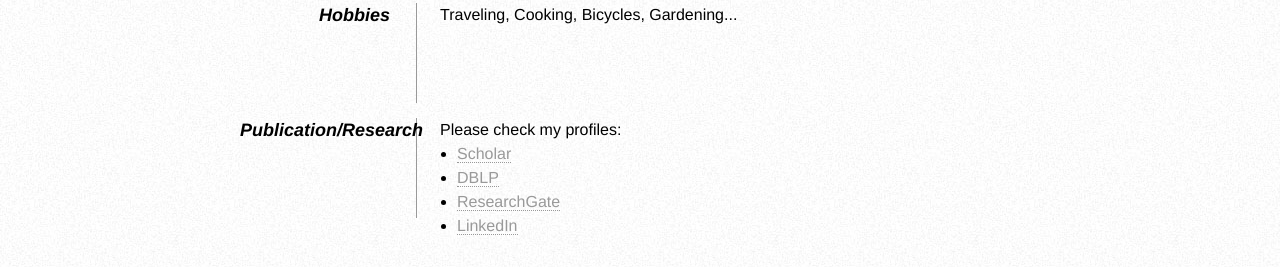
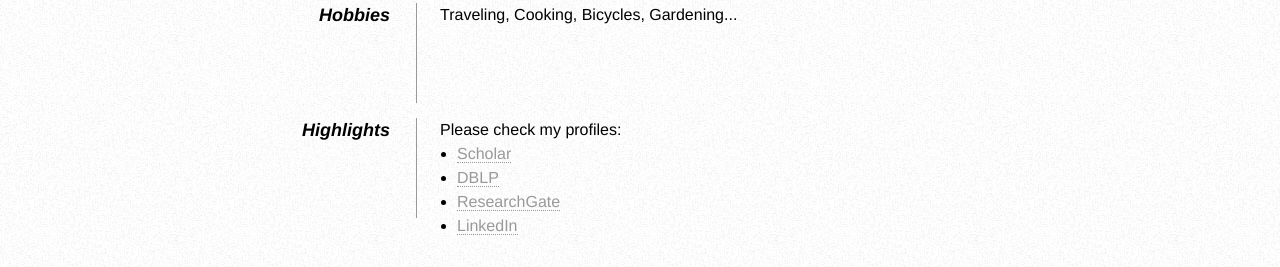
Before and after one commit to michelalbonico/pagina-pessoal-antiga, a plain HTML site: page index.html in a window 1280 px wide. Shown: the part 1801-2068 px from the top of the page. Drawn offline with Linux system fonts and the light colour scheme.

Commit message:
Update index.html

```diff
--- a/index.html
+++ b/index.html
@@ -148,7 +148,7 @@
 
             <dd class="clear"></dd>
 
-            <dt>Publication/Research</dt>
+            <dt>Highlights</dt>
             <dd>Please check my profiles:
                  <ul>
                     <li><a href="https://scholar.google.com.br/citations?user=pazJN8cAAAAJ&hl=en&oi=ao" target="_blank">Scholar</a></li>
```
